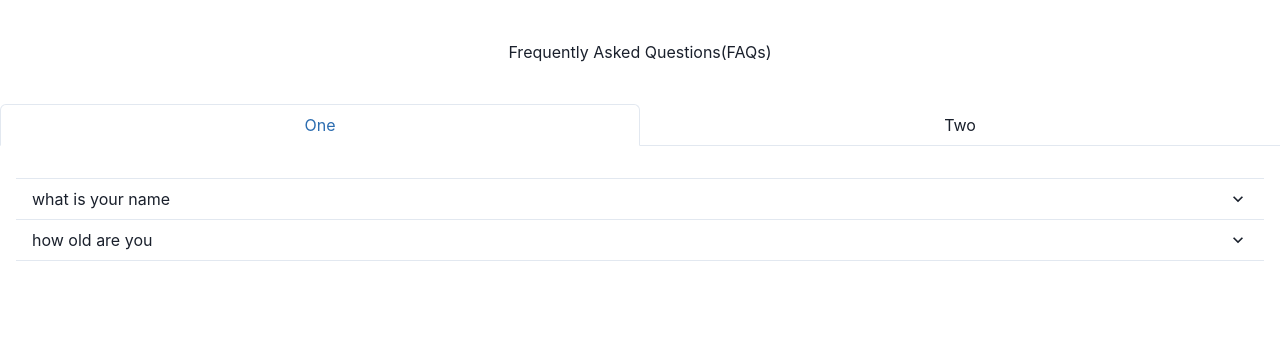
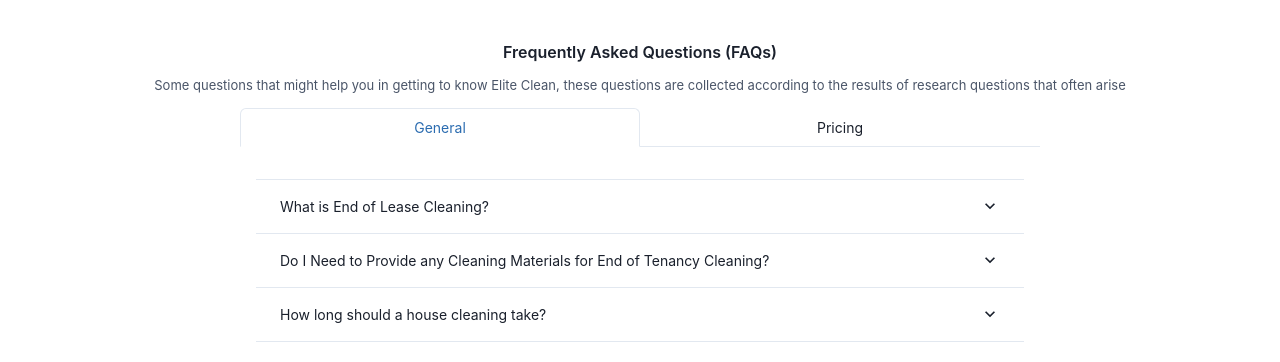
Before and after one commit to Xhreethapa/cleaning-app, a Next.js app: page /Components/Faq in a window 1280 px wide. Shown: the top 362 px of the page. Built offline with nearby package versions, Linux system fonts and the light colour scheme.

Commit message:
contactform

```diff
--- a/pages/Components/Faq.tsx
+++ b/pages/Components/Faq.tsx
@@ -5,78 +5,84 @@ const Faq = () => {
   return (
 
     <Box>
-        <Text display='flex' justifyContent='center' alignItems='center' my='10'> Frequently Asked Questions(FAQs)</Text>
-
+        <Text fontWeight="semibold" display='flex' justifyContent='center' alignItems='center' mt='10'> Frequently Asked Questions (FAQs)</Text>
+        <Text p={3} fontSize="13" textAlign="center" color="gray.600">Some questions that might help you in getting to know Elite Clean, these questions are collected according to the results of research questions that often arise</Text>
+        <Box w={{base:"100%", md:"800px"}} mx="auto">
         <Tabs isFitted variant='enclosed' outline='none'>
   <TabList mb='1em'>
-    <Tab>One</Tab>
-    <Tab>Two</Tab>
+    <Tab _focus={{outline:"none"}} fontSize="14" cursor="pointer">General</Tab>
+    <Tab _focus={{outline:"none"}} fontSize="14" cursor="pointer">Pricing</Tab>
   </TabList>
   <TabPanels>
     <TabPanel>
     <Accordion allowToggle>
-  <AccordionItem>
+  <AccordionItem fontSize="14" p={2}>
     <h2>
-      <AccordionButton>
-        <Box flex='1' textAlign='left'>
-          what is your name
+      <AccordionButton _focus={{outline:"none"}} >
+        <Box flex='1' textAlign='left' fontSize="14px">
+          What is End of Lease Cleaning?
         </Box>
         <AccordionIcon />
       </AccordionButton>
     </h2>
-    <AccordionPanel pb={4}>
-     my name is elite cleaning thapa
-    </AccordionPanel>
-  </AccordionItem>
+    <AccordionPanel color="gray.500" pb={4}>
+    When you move out of your property and the new tenants have to move in, then require Deep Cleaning of the property.    </AccordionPanel>
+  </AccordionItem >
 
-  <AccordionItem>
+  <AccordionItem fontSize="14px" p={2}>
     <h2>
-      <AccordionButton>
-        <Box flex='1' textAlign='left'>
-          how old are you
-        </Box>
+      <AccordionButton _focus={{outline:"none"}}>
+        <Box flex='1' textAlign='left' fontSize="14px">
+      Do I Need to Provide any Cleaning Materials for End of Tenancy Cleaning?        </Box>
         <AccordionIcon />
       </AccordionButton>
     </h2>
-    <AccordionPanel pb={4}>
-     hero hero
-    </AccordionPanel>
+    <AccordionPanel pb={4} color="gray.500">
+    No, we provide all the cleaning Materials and Equipment to deep clean trough out your property.    </AccordionPanel>
+  </AccordionItem>
+  <AccordionItem fontSize="14px" p={2}>
+    <h2>
+      <AccordionButton _focus={{outline:"none"}}>
+        <Box flex='1' textAlign='left' fontSize="14px">
+      How long should a house cleaning take?        </Box>
+        <AccordionIcon />
+      </AccordionButton>
+    </h2>
+    <AccordionPanel pb={4} color="gray.500">
+    It depends entirely on the size of your house! The minimum booking length is 3 hours, but you can always a request a longer booking if you need one. Depending on the number of bedrooms and bathrooms you have, our checkout.   </AccordionPanel>
   </AccordionItem>
 </Accordion>
     </TabPanel>
     <TabPanel>
     <Accordion allowToggle>
-  <AccordionItem>
+    <AccordionItem fontSize="14px" p={2}>
     <h2>
-      <AccordionButton>
-        <Box flex='1' textAlign='left'>
-          what is your name
-        </Box>
+      <AccordionButton _focus={{outline:"none"}}>
+        <Box flex='1' textAlign='left' fontSize="14px">
+      How much do you charge?      </Box>
         <AccordionIcon />
       </AccordionButton>
     </h2>
-    <AccordionPanel pb={4}>
-     my name is elite cleaning thapa
-    </AccordionPanel>
+    <AccordionPanel pb={4} color="gray.500">
+    The cost of your end of lease clean generally depends on the size of your property. We charge in accordance with the number of bedrooms and bathrooms in your home. There are additional charges for extra services that are not included in the general scope of our standard bond clean. These include carpet steam cleaning, outside windows, extra balconies, full wall washing and extra blinds. If the property requires a more thorough cleaning, we may reserve the right to charge extra, this will be communicated to you before we start cleaning.   </AccordionPanel>
   </AccordionItem>
 
-  <AccordionItem>
+  <AccordionItem fontSize="14px" p={2}>
     <h2>
-      <AccordionButton>
-        <Box flex='1' textAlign='left'>
-          how old are you
-        </Box>
+      <AccordionButton _focus={{outline:"none"}}>
+        <Box flex='1' textAlign='left' fontSize="14px">
+     How would I get a free quote?      </Box>
         <AccordionIcon />
       </AccordionButton>
     </h2>
-    <AccordionPanel pb={4}>
-     hero hero
-    </AccordionPanel>
+    <AccordionPanel pb={4} color="gray.500">
+    If you only need an estimate for the cleaning of your leased property and do not want to book yet, we have got you covered. We offer free quotes that do not incur any obligations or charges. You can contact our support team to get your free estimate today. You can also go to booking page to get quote on the website. It allows clients to understand the costing and use the quote to compare the pricing with other cleaning companies. We have no hidden charges and provide the final costing upfront so that you can make an informed decision.     </AccordionPanel>
   </AccordionItem>
 </Accordion>
     </TabPanel>
   </TabPanels>
 </Tabs>
+</Box>
 
     </Box>
   )
```
Also changed, not shown: pages/Components/OurServices.tsx (+11 -26 lines).
